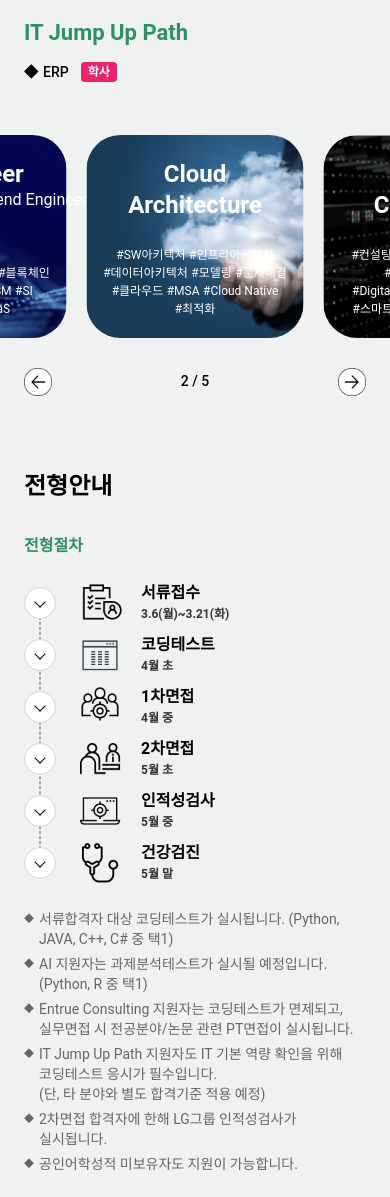
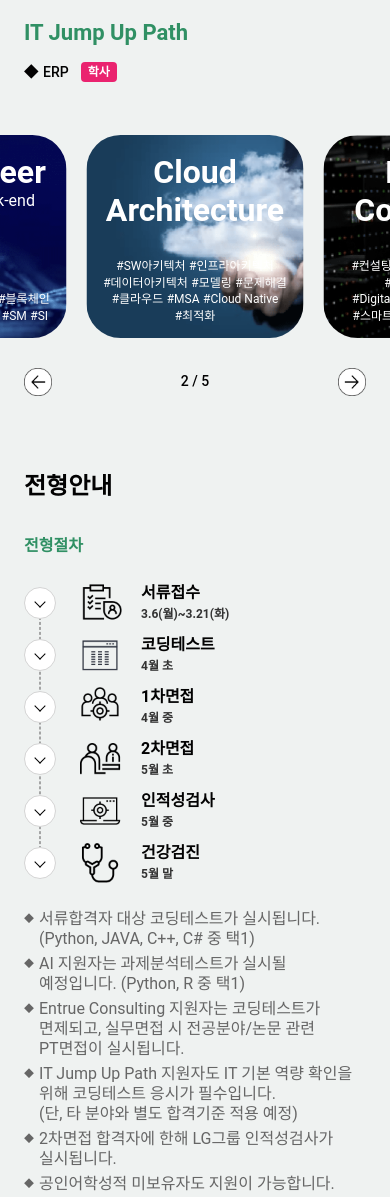
Before and after one commit to gracefulwolf/lgcns, a plain HTML site: page index.html in a window 390 px wide. Shown: the part 1200-2397 px from the top of the page. Drawn offline with Linux system fonts and the light colour scheme; a web font is replaced by a local one.

Commit message:
ㅁㅁㅁㅁ

```diff
--- a/index.html
+++ b/index.html
@@ -104,7 +104,7 @@
                                     <div class="tit">DX Engineer</div>
                                     <div class="txt">(Front-end / Back-end Engineer) </div>
                                 </div>
-                                <div class="hash-tag" style="width:170px"><span>#금융</span> <span>#통신</span> <span>#공공</span> <span>#보안</span> <span>#블록체인</span> <span>#FCC</span> <span>#인프라</span> <span>#DB</span> <span>#SM</span> <span>#SI</span> <span>#SCM</span> <span>#SAP</span> <span>#SaaS</span></div>
+                                <div class="hash-tag" style="width:170px"><span>#금융</span> <span>#통신</span> <span>#공공</span> <span>#보안</span> <span>#블록체인</span> <span>#FCC</span> <span>#SCM</span> <span>#SaaS</span> <span>#DB</span> <span>#SM</span> <span>#SI</span> </div>
                             </div>
                         </div>
                         <div class="swiper-slide">
@@ -203,7 +203,7 @@
                 <ul class="list-wrap">
                     <li>서류합격자 대상 코딩테스트가 실시됩니다. (Python, JAVA, C++, C# 중 택1)</li>
                     <li>AI 지원자는 과제분석테스트가 실시될 예정입니다. (Python, R 중 택1)</li>
-                    <li>Entrue Consulting 지원자는 코딩테스트가 면제되고, <br class="only-mob">실무면접 시 전공분야/논문 관련 PT면접이 실시됩니다.</li>
+                    <li>Entrue Consulting 지원자는 코딩테스트가 면제되고, 실무면접 시 전공분야/논문 관련 PT면접이 실시됩니다.</li>
                     <li>IT Jump Up Path 지원자도 IT 기본 역량 확인을 위해 코딩테스트 응시가 필수입니다.<br>(단, 타 분야와 별도 합격기준 적용 예정)</li>
                     <li>2차면접 합격자에 한해 LG그룹 인적성검사가 실시됩니다.</li>
                     <li>공인어학성적 미보유자도 지원이 가능합니다.</li>
@@ -240,7 +240,8 @@
                         <div class="swiper-slide">
                             <div class="youtube-slide-item">
                                 <div class="youtube-box">
-                                    <iframe width="100%" height="100%" src="https://www.youtube.com/embed/1dOKxUEkhCY" title="YouTube video player" frameborder="0" allow="accelerometer; autoplay; clipboard-write; encrypted-media; gyroscope; picture-in-picture; web-share" allowfullscreen></iframe>
+                                    <!-- <iframe width="100%" height="100%" src="https://www.youtube.com/embed/1dOKxUEkhCY" title="YouTube video player" frameborder="0" allow="accelerometer; autoplay; clipboard-write; encrypted-media; gyroscope; picture-in-picture; web-share" allowfullscreen></iframe> -->
+                                    <iframe width="100%" height="100%" src="https://www.youtube.com/embed/ABU7fdbmCTs" title="YouTube video player" frameborder="0" allow="accelerometer; autoplay; clipboard-write; encrypted-media; gyroscope; picture-in-picture; web-share" allowfullscreen></iframe>
                                 </div>
                             </div>
                         </div>
@@ -661,7 +662,7 @@
         modal1 : {
             title : 'DX Engineer',
             subTitle : '(Front-end / Back-end Engineer) ',
-            hashtag : '#금융 -#통신 -#공공 -#보안 -#블록체인 -#FCC -#SCM -#SaaS -#DB -#SM #SI',
+            hashtag : '#금융 -#통신 -#공공 -#보안 -#블록체인 -#FCC -#SCM -#SaaS -#DB -#SM -#SI',
             works:[
                 '다양한 산업 분야에서 DX 신기술로 고객 맞춤형 서비스를 제공하며, 고객 비즈니스에 가치를 더하는 일을 합니다.',
                 '기존에 없던 새로운 시스템을 만들어내고, 시스템을 안정적으로 운영해냅니다.',
--- a/resource/css/common.css
+++ b/resource/css/common.css
@@ -12,7 +12,7 @@ section{padding:130px 0;}
 .list-wrap li{position:relative;padding-left:15px;color:#666;font-weight:400;font-size:14px;line-height: 20px;margin-top:8px;}
 .list-wrap li:first-child{margin-top:0;}
 .list-wrap li::before{content:'◆';position:absolute;left:0;top:0;font-size:10px;color:#666;}
-.section03 .list-wrap .letter-spacing-m{color:#666;font-weight:400;font-size:14px;line-height: 20px;}
+.section03 .list-wrap .letter-spacing-m{color:#666;font-weight:400;font-size:16px;line-height: 20px;}
 
 .gnb-wrap{position: fixed;top:0;width:100%;height:80px;background:#3da079;z-index: 100;}
 .gnb-wrap .inner{display: flex;height:80px;align-items: center;}
@@ -77,7 +77,7 @@ section{padding:130px 0;}
 .recruitment-slide .swiper-slide{width:286px;}
 .recruitment-slide .recruitment-item{display: flex;justify-content: space-between; flex-direction: column; width:286px; height:268px;background:url(../images/rec01.png) 0 0 no-repeat;background-size:100%; border-radius: 34px;padding:30px 0 24px;cursor: pointer;}
 .recruitment-slide .recruitment-item .tit-wrap {text-align: center;}
-.recruitment-slide .recruitment-item .tit-wrap .tit{color:#fff;font-size:24px;font-weight:700;}
+.recruitment-slide .recruitment-item .tit-wrap .tit{color:#fff;font-size:32px;font-weight:700;line-height: 1.2;}
 .recruitment-slide .recruitment-item .tit-wrap .txt{color:#fff;font-size:16px;width: 230px;margin: 0 auto;font-weight:400}
 .recruitment-slide .recruitment-item .hash-tag{ margin-left:auto;   text-align: center;word-break: keep-all;margin: 0 auto;}
 .recruitment-slide .recruitment-item .hash-tag span{display:inline-block;color: #fff;font-size: 14px;font-weight:400}
@@ -104,6 +104,7 @@ section{padding:130px 0;}
 
 .section03{padding-top:0;}
 .section03 .title2{margin-top:45px;}
+.section03 .list-wrap li{font-size:16px;}
 .process{display: flex;align-items: center;margin:20px 15px 0;}
 .process .process-item{position:relative;flex:1;text-align: center;}
 .process .process-item i{position:relative;display: block;width:52px;height:52px;margin:0 auto;background:pink;}
@@ -352,7 +353,7 @@ section{padding:130px 0;}
   .recruitment-slide{margin:5.1rem 0 auto;}
   .recruitment-slide .swiper{padding:0 0 6.6rem;}
   .recruitment-slide .swiper-slide{width:21.7rem;}
-  .recruitment-slide .recruitment-item{width:100%;height:20.3rem;padding:2.4rem 1.6rem 2rem;}
+  .recruitment-slide .recruitment-item{width:100%;height:20.3rem;padding:1.8rem 1.6rem 1.4rem;line-height: 1.2;}
   .recruitment-slide .recruitment-item .hash-tag{width:100% !important;}
   .recruitment-slide .recruitment-item .hash-tag span{font-size:1.2rem;}
   .section03{margin-top:2.0rem;}
@@ -361,7 +362,7 @@ section{padding:130px 0;}
   .swiper .swiper-button-prev{left:2.4rem;}
   .swiper .swiper-button-next,
   .swiper .swiper-button-prev{width:2.8rem;height:2.8rem;bottom:0.8rem}
-
+  .recruitment-slide .recruitment-item .tit-wrap .txt{width:auto;}
   .section03 .title2{font-size:1.6rem;margin-top:3.8rem;}
   .process{position:relative;overflow: hidden;}
   .process::before{content:'';position:absolute;top:0;left:0;top: 3.0rem;left: 1.5rem;width:1px;height:calc(100% - 5rem);border:1px dashed #a4a5a5}
```
Also changed, not shown: 1 other file.
